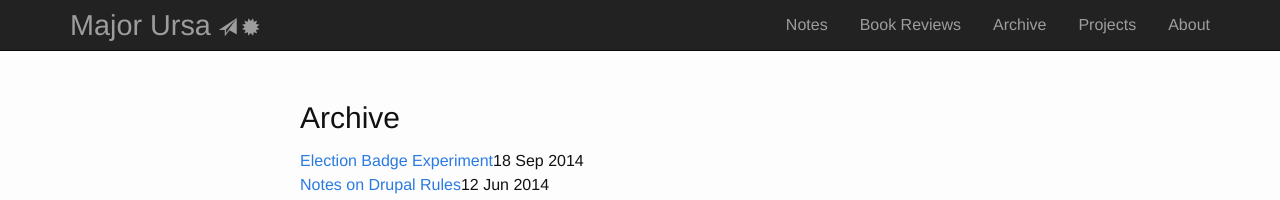
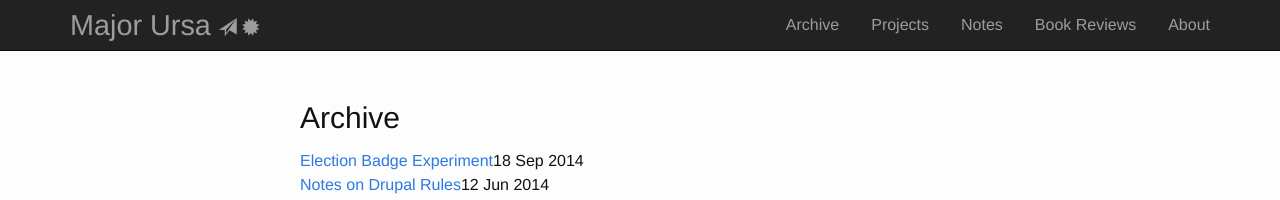
Before and after one commit to underhilllabs/mu-blog, a Jekyll site: the page built from index.html, in a window 1280 px wide. Shown: the top 200 px of the page. Built offline with Jekyll 4.4.1, drawn with Linux system fonts in a browser that asks for light colours; nearby versions of some CDN libraries; part of the change alters nothing that is shown.

```diff
--- a/_includes/header.html
+++ b/_includes/header.html
@@ -3,10 +3,10 @@
     <a href='/' class='navbar-brand'> <span id="brand-title"> Major Ursa </span><span class="glyphicon glyphicon-send"></span> <span class="glyphicon glyphicon-certificate"></span> </a>
 
     <ul class='nav navbar-nav navbar-right nav-pills'>
+      <li><a href='/archive.html'>Archive</a></li>
+      <li><a href='/projects.html'>Projects</a></li>
       <li><a href='/cheatsheets.html'>Notes</a></li>
       <li><a href='/book_reviews.html'>Book Reviews</a></li>
-      <li><a href='/archive.html'>Archive</a></li>
-      <li><a href='/projects.html'>Projects</a></li>
       <li><a href='/about/'>About</a></li>
     </ul>
   </div>
```
